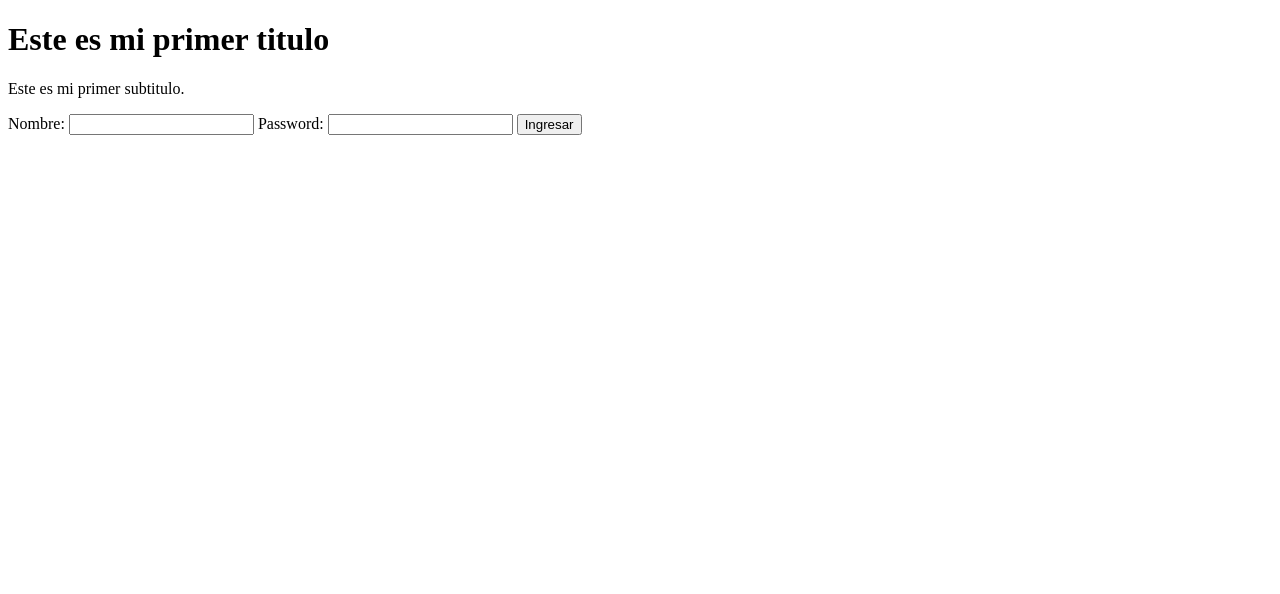
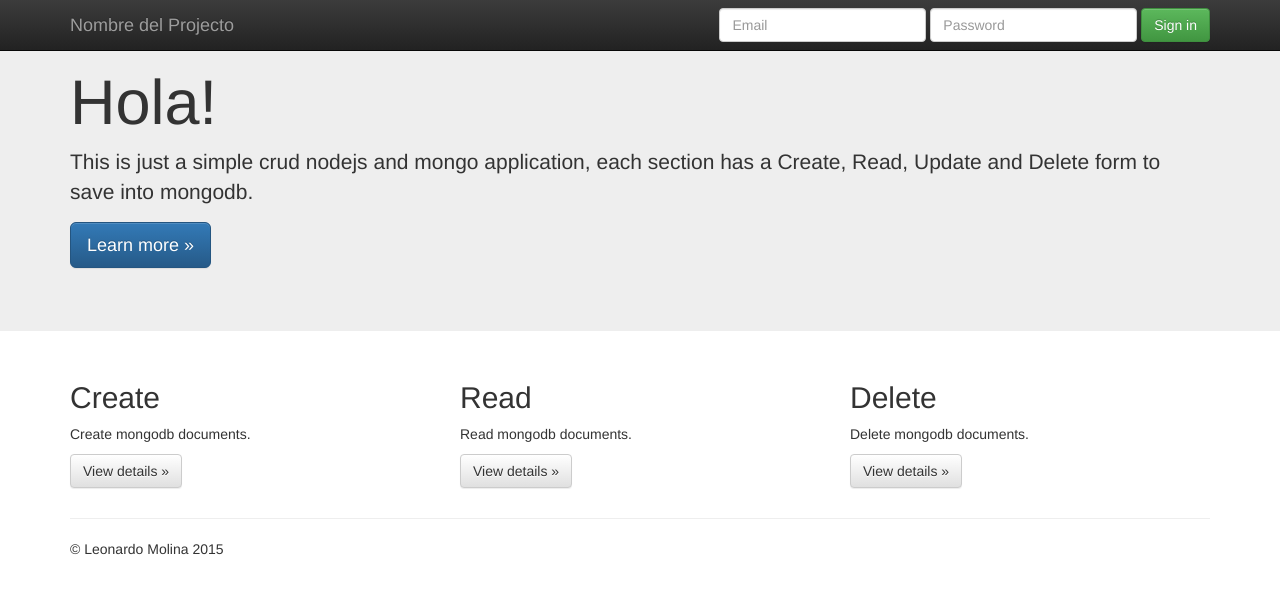
Before and after one commit to LeonardoMolina/nodejs-crud, a website: page html/test.html in a window 1280 px wide. Drawn offline with nearby package versions, Linux system fonts and the light colour scheme.

Commit message:
Boostrap.

```diff
--- a/app.js
+++ b/app.js
@@ -8,7 +8,7 @@ var express         = require("express"),
     path = require("path");
 
 // Connection to mongo DB
-mongoose.connect('mongodb://localhost/tvshows', function(err, res) {
+mongoose.connect('mongodb://localhost/template', function(err, res) {
   if(err) throw err;
   console.log('Connected to Database');
 });
--- a/html/test.html
+++ b/html/test.html
@@ -1,14 +1,90 @@
+
 <!DOCTYPE html>
-<html>
-	<head>
-		<title>Nombre de la pestania</title>
-	</head>
-	<body>
-		<h1>Este es mi primer titulo</h1>
-		<p>Este es mi primer subtitulo.</p>
-		Nombre:  <input name= "nombre" type="text" />
-		Password: <input name= "password" type="text" />
-		<input name= "password" type="button" value="Ingresar" />
+<html lang="en">
+  <head>
+    <meta charset="utf-8">
+    <meta http-equiv="X-UA-Compatible" content="IE=edge">
+    <meta name="viewport" content="width=device-width, initial-scale=1">
+    <!-- The above 3 meta tags *must* come first in the head; any other head content must come *after* these tags -->
+    <meta name="description" content="">
+    <meta name="author" content="">
+    <!-- change me -->
+    <link rel="icon" href="../../favicon.ico">
 
-	</body>
+    <title>Nombre del tab</title>
+  </head>
+
+  <body>
+    <nav class="navbar navbar-inverse navbar-fixed-top">
+      <div class="container">
+        <div class="navbar-header">
+          <button type="button" class="navbar-toggle collapsed" data-toggle="collapse" data-target="#navbar" aria-expanded="false" aria-controls="navbar">
+            <span class="sr-only">Toggle navigation</span>
+            <span class="icon-bar"></span>
+            <span class="icon-bar"></span>
+            <span class="icon-bar"></span>
+          </button>
+          <a class="navbar-brand" href="#">Nombre del Projecto</a>
+        </div>
+        <div id="navbar" class="navbar-collapse collapse">
+          <form class="navbar-form navbar-right">
+            <div class="form-group">
+              <input type="text" placeholder="Email" class="form-control">
+            </div>
+            <div class="form-group">
+              <input type="password" placeholder="Password" class="form-control">
+            </div>
+            <button type="submit" class="btn btn-success">Sign in</button>
+          </form>
+        </div><!--/.navbar-collapse -->
+      </div>
+    </nav>
+
+    <!-- Main jumbotron for a primary marketing message or call to action -->
+    <div class="jumbotron">
+      <div class="container">
+        <h1>Hola!</h1>
+        <p>This is just a simple crud nodejs and mongo application, each section has a Create, Read, Update and Delete form to save into mongodb.</p>
+        <p><a class="btn btn-primary btn-lg" href="#" role="button">Learn more &raquo;</a></p>
+      </div>
+    </div>
+
+    <div class="container">
+      <!-- Example row of columns -->
+      <div class="row">
+        <div class="col-md-4">
+          <h2>Create</h2>
+          <p>Create mongodb documents. </p>
+          <p><a class="btn btn-default" href="#" role="button">View details &raquo;</a></p>
+        </div>
+        <div class="col-md-4">
+          <h2>Read</h2>
+          <p>Read mongodb documents. </p>
+          <p><a class="btn btn-default" href="#" role="button">View details &raquo;</a></p>
+       </div>
+        <div class="col-md-4">
+          <h2>Delete</h2>
+          <p>Delete mongodb documents.</p>
+          <p><a class="btn btn-default" href="#" role="button">View details &raquo;</a></p>
+        </div>
+  	  </div>
+      <hr>
+      <footer>
+        <p>&copy; Leonardo Molina 2015</p>
+      </footer>
+    </div> <!-- /container -->
+
+
+    <!-- Bootstrap core JavaScript
+    ================================================== -->
+    <!-- Placed at the end of the document so the pages load faster -->
+    <!-- Latest compiled and minified CSS -->
+	<link rel="stylesheet" href="https://maxcdn.bootstrapcdn.com/bootstrap/3.3.5/css/bootstrap.min.css">
+
+	<!-- Optional theme -->
+	<link rel="stylesheet" href="https://maxcdn.bootstrapcdn.com/bootstrap/3.3.5/css/bootstrap-theme.min.css">
+
+	<!-- Latest compiled and minified JavaScript -->
+	<script src="https://maxcdn.bootstrapcdn.com/bootstrap/3.3.5/js/bootstrap.min.js"></script>
+  </body>
 </html>
```
